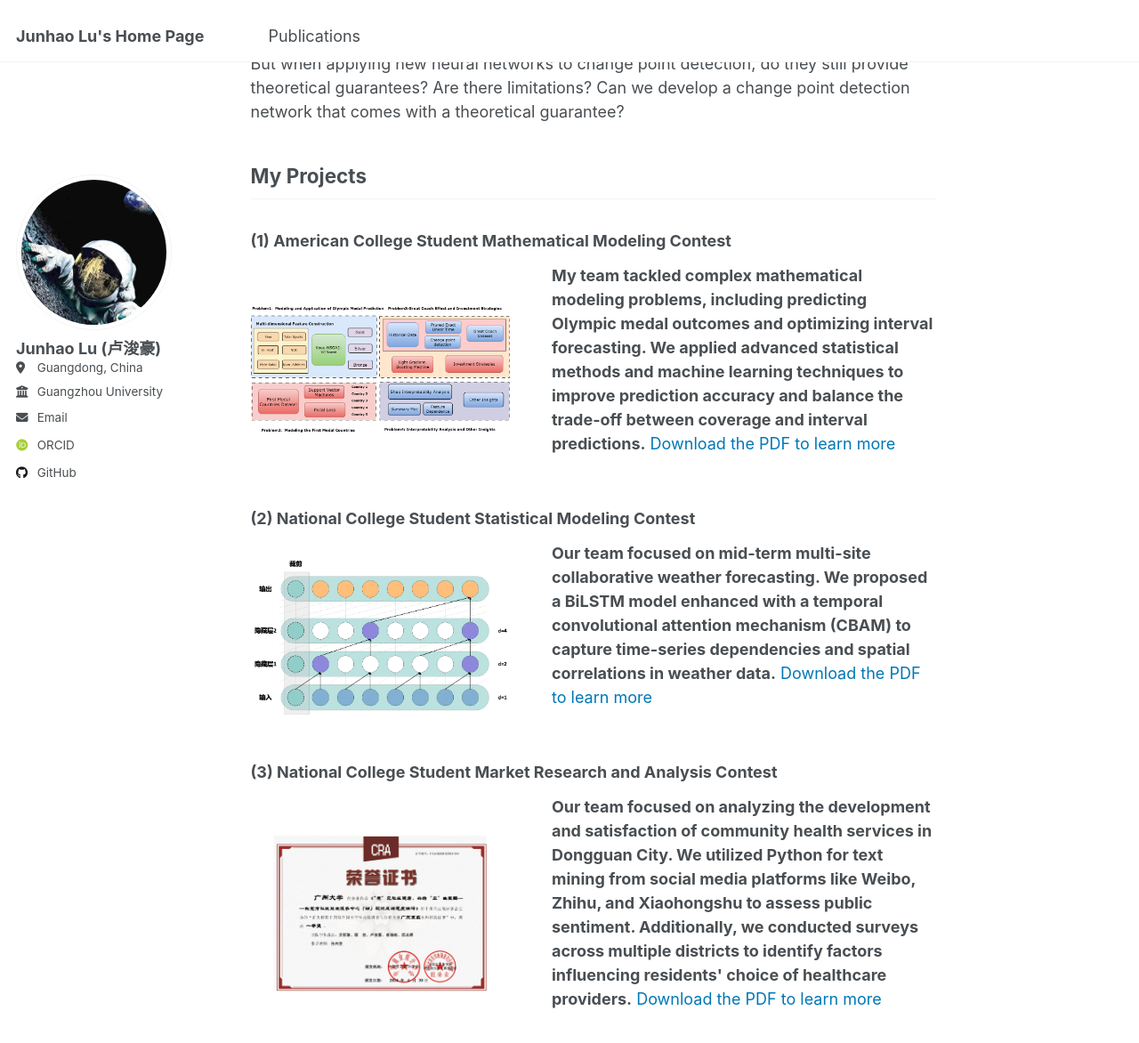
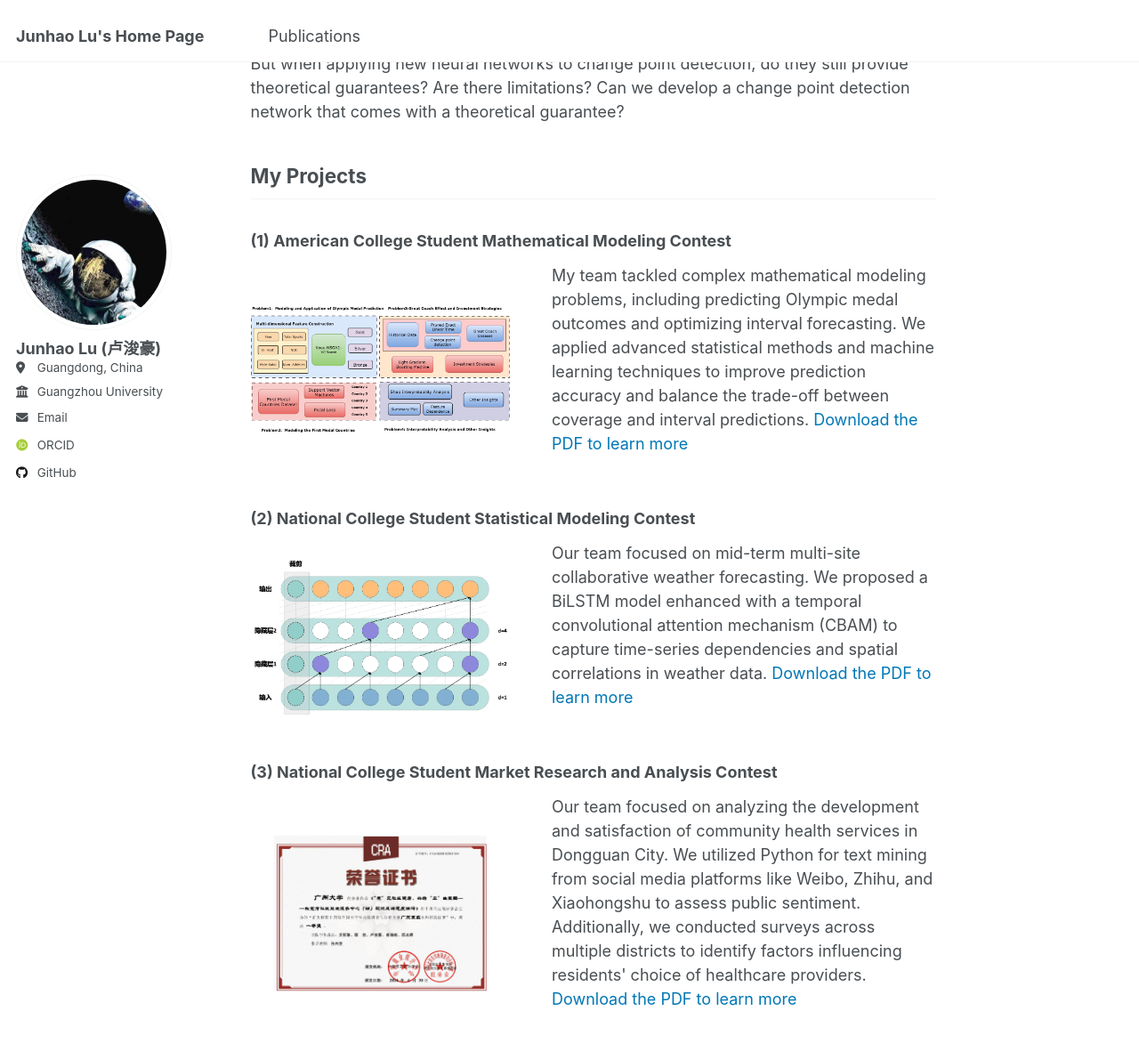
Before and after one commit to lujunhao123/lujunhao123.github.io, a Jekyll site: the page built from _pages/about.md, in a window 1280 px wide and 1400 px high, scrolled down 1585 px. Shown: the top 1172 px of the window at 89% size. Built offline with Jekyll 4.4.1, drawn with Linux system fonts in a browser that asks for light colours; some web fonts are replaced.

Commit message:
Update about.md

```diff
--- a/_pages/about.md
+++ b/_pages/about.md
@@ -30,29 +30,35 @@ Currently, I primarily focus on the application and theoretical research of deep
 
 ## My Projects
 
-### (1) American College Student Mathematical Modeling Contest
+### (1) **American College Student Mathematical Modeling Contest**
 
 <div style="display: flex; align-items: center; margin-top: 15px;">
-    <!-- Left side: Image -->
     <div style="flex: 1.5; padding-right: 15px;">
         <img src="../images/AAA/MCM.png" alt="Project Image" style="width: 90%; height: auto;">
     </div>
     <div style="flex: 2;">
-        <p><strong>My team tackled complex mathematical modeling problems, including predicting Olympic medal outcomes and optimizing interval forecasting. We applied advanced statistical methods and machine learning techniques to improve prediction accuracy and balance the trade-off between coverage and interval predictions.</strong> <a href="../images/AAB/2523765.pdf" target="_blank" style="color: #0077b6; text-decoration: none;">Download the PDF to learn more</a></p>
+        <p>My team tackled complex mathematical modeling problems, including predicting Olympic medal outcomes and optimizing interval forecasting. We applied advanced statistical methods and machine learning techniques to improve prediction accuracy and balance the trade-off between coverage and interval predictions. <a href="../images/AAB/2523765.pdf" target="_blank" style="color: #0077b6; text-decoration: none;">Download the PDF to learn more</a></p>
     </div>
 </div>
 
-### (2) National College Student Statistical Modeling Contest
+### (2) **National College Student Statistical Modeling Contest**
 
 <div style="display: flex; align-items: center; margin-top: 15px;">
-    <!-- Left side: Image -->
     <div style="flex: 1.5; padding-right: 15px;">
         <img src="../images/AAA/STA2024.png" alt="Project Image" style="width: 90%; height: auto;">
     </div>
     <div style="flex: 2;">
-    <p><strong>Our team focused on mid-term multi-site collaborative weather forecasting. We proposed a BiLSTM model enhanced with a temporal convolutional attention mechanism (CBAM) to capture time-series dependencies and spatial correlations in weather data.</strong> <a href="../images/AAB/STA2024.pdf" target="_blank" style="color: #0077b6; text-decoration: none;">Download the PDF to learn more</a></p>
+        <p>Our team focused on mid-term multi-site collaborative weather forecasting. We proposed a BiLSTM model enhanced with a temporal convolutional attention mechanism (CBAM) to capture time-series dependencies and spatial correlations in weather data. <a href="../images/AAB/STA2024.pdf" target="_blank" style="color: #0077b6; text-decoration: none;">Download the PDF to learn more</a></p>
     </div>
 </div>
 
-### (3) National College Student Market Research and Analysis Contest
-<div style="display: flex; align-items: center; margin-top: 15px;"> <!-- Left side: Image --> <div style="flex: 1.5; padding-right: 15px;"> <img src="../images/AAA/shidiao2024.png" alt="Project Image" style="width: 90%; height: auto;"> </div> <div style="flex: 2;"> <p><strong>Our team focused on analyzing the development and satisfaction of community health services in Dongguan City. We utilized Python for text mining from social media platforms like Weibo, Zhihu, and Xiaohongshu to assess public sentiment. Additionally, we conducted surveys across multiple districts to identify factors influencing residents' choice of healthcare providers.</strong> <a href="../images/AAB/shidiao2024.pdf" target="_blank" style="color: #0077b6; text-decoration: none;">Download the PDF to learn more</a></p> </div> </div>
+### (3) **National College Student Market Research and Analysis Contest**
+
+<div style="display: flex; align-items: center; margin-top: 15px;">
+    <div style="flex: 1.5; padding-right: 15px;">
+        <img src="../images/AAA/shidiao2024.png" alt="Project Image" style="width: 90%; height: auto;">
+    </div>
+    <div style="flex: 2;">
+        <p>Our team focused on analyzing the development and satisfaction of community health services in Dongguan City. We utilized Python for text mining from social media platforms like Weibo, Zhihu, and Xiaohongshu to assess public sentiment. Additionally, we conducted surveys across multiple districts to identify factors influencing residents' choice of healthcare providers. <a href="../images/AAB/shidiao2024.pdf" target="_blank" style="color: #0077b6; text-decoration: none;">Download the PDF to learn more</a></p>
+    </div>
+</div>
```
